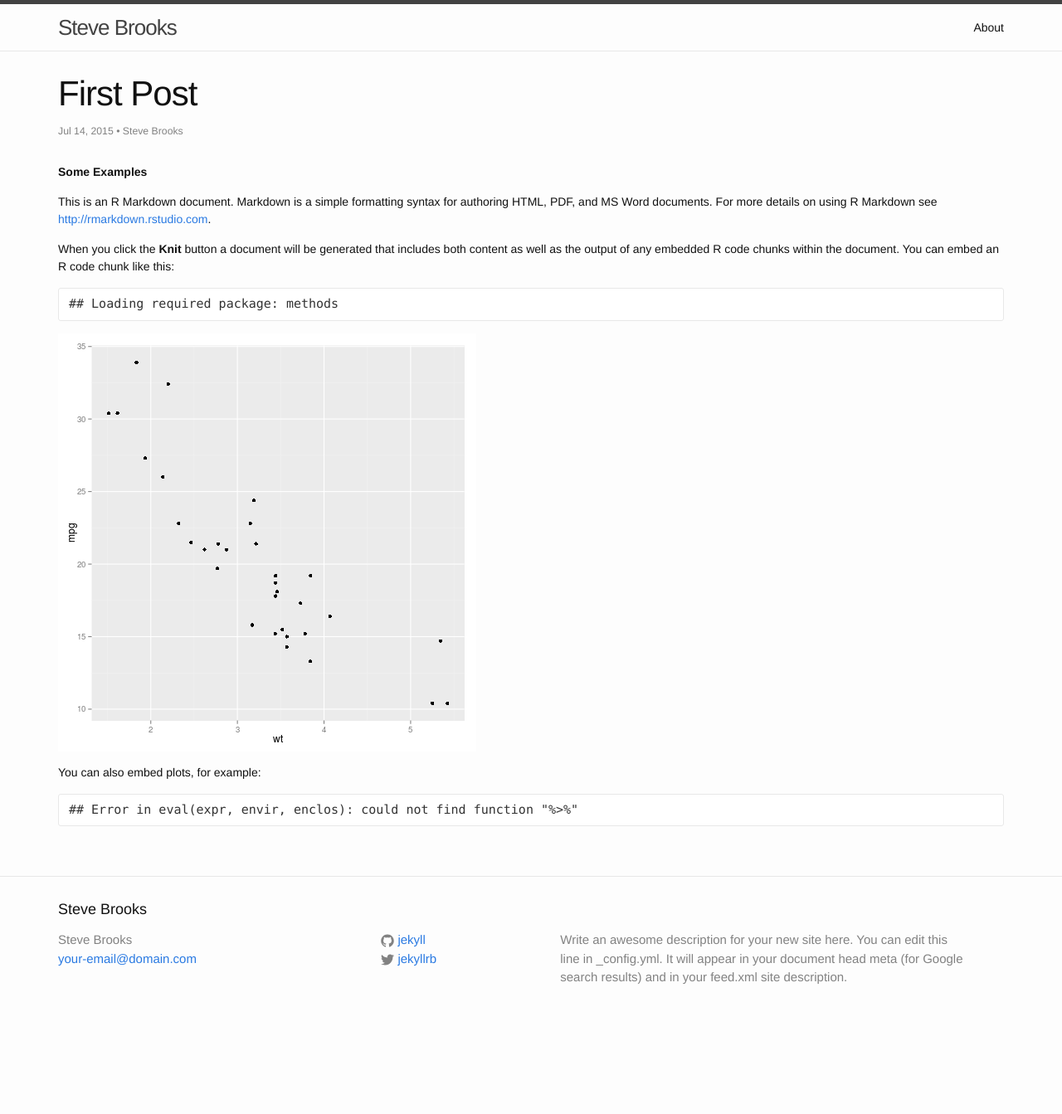
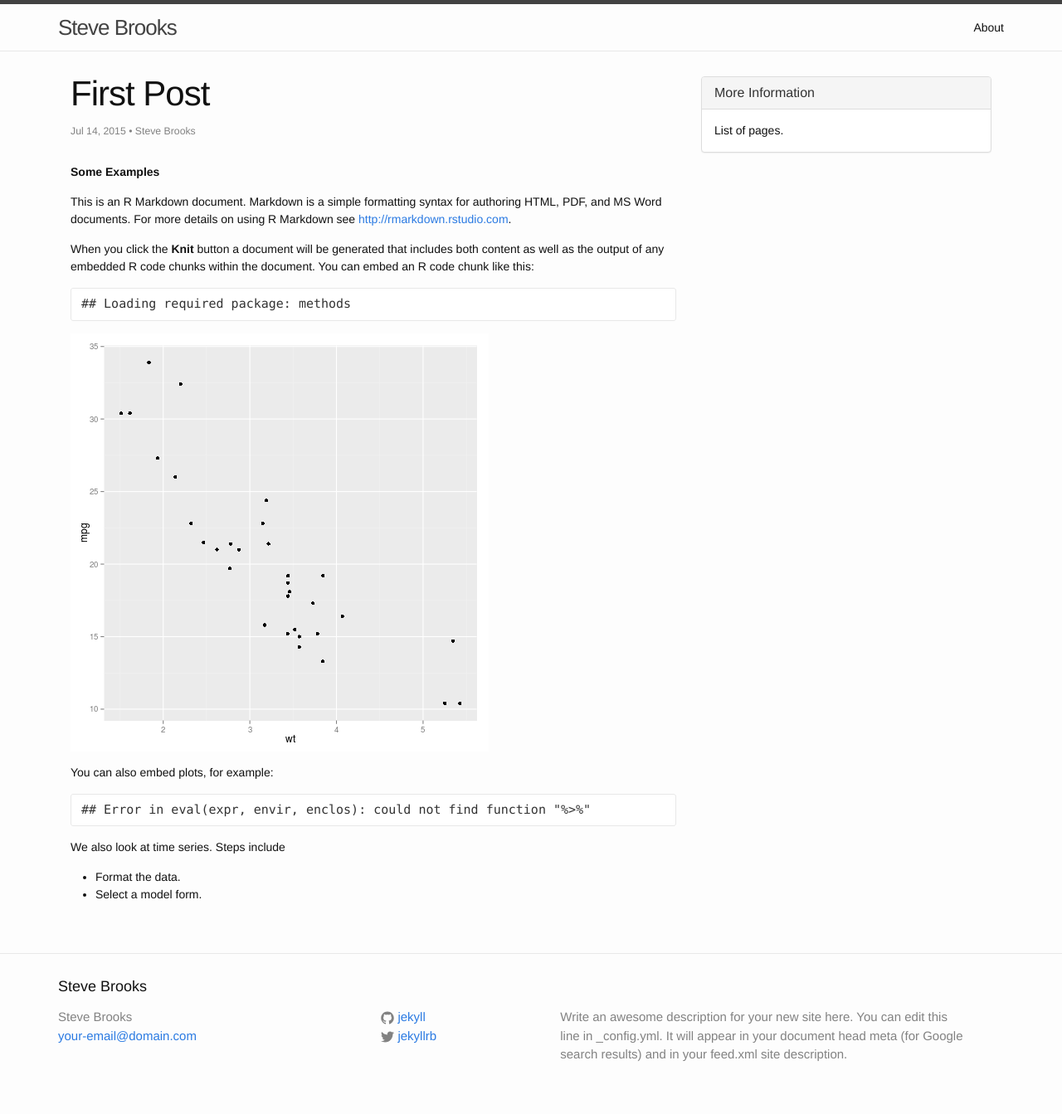
Before and after one commit to sabrooks/sabrooks.github.io, a Jekyll site: the page built from _posts/2015-07-14-first-post.md, in a window 1280 px wide. Shown: the whole page at 83% size. Built offline with Jekyll 4.4.1, drawn with Linux system fonts in a browser that asks for light colours; before the commit the page ends 1250 px from its top, so only the background shows below that.

Commit message:
added sidebar and dummy conent in panel

````diff
--- /dev/null
+++ b/_includes/sidebar.html
@@ -0,0 +1,8 @@
+<div class="panel panel-default">
+  <div class="panel-heading">
+    <h3 class = "panel-title">More Information</h3>
+  </div>
+  <div class="panel-body">
+    List of pages.
+  </div>
+</div>
--- a/_layouts/default.html
+++ b/_layouts/default.html
@@ -9,7 +9,12 @@
 
     <div class="page-content">
       <div class="container">
-        {{ content }}
+        <div class="col-sm-8"> <!-- Places content in col, make room for sidebar -->
+          {{ content }}
+        </div>
+        <div class="col-sm-4">
+          {% include sidebar.html %}
+        </div>
       </div>
     </div>
 
--- a/_posts/2015-07-14-first-post.md
+++ b/_posts/2015-07-14-first-post.md
@@ -23,3 +23,8 @@ You can also embed plots, for example:
 ```
 ## Error in eval(expr, envir, enclos): could not find function "%>%"
 ```
+
+We also look at time series.
+Steps include
+* Format the data.
+* Select a model form.
--- a/_source/2015-07-14-first-post.Rmd
+++ b/_source/2015-07-14-first-post.Rmd
@@ -21,3 +21,8 @@ You can also embed plots, for example:
 ```{r, echo=FALSE}
 cars%>%knitr::kable(caption = "The Cars table")
 ```
+
+We also look at time series.
+Steps include
+* Format the data.
+* Select a model form.
--- a/css/main.scss
+++ b/css/main.scss
@@ -22,10 +22,10 @@ $grey-color-light: lighten($grey-color, 40%);
 $grey-color-dark:  darken($grey-color, 25%);
 
 // Width of the content area
-$content-width:    1020px;
+$content-width:    960px;
 
 $on-palm:          600px;
-$on-laptop:        1020px;
+$on-laptop:        960px;
 
 
 
````
